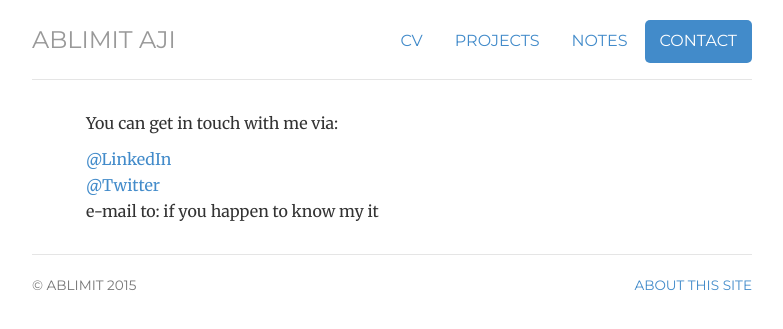
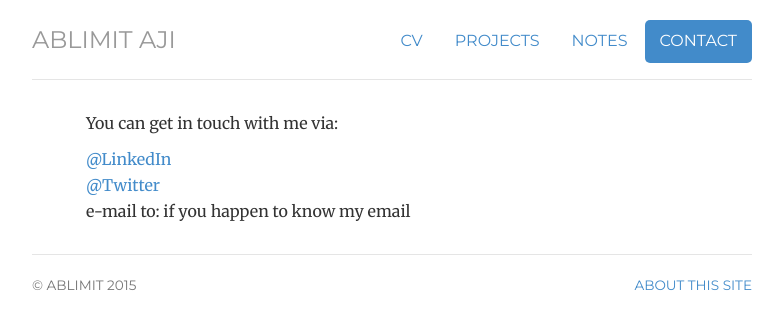
Before and after one commit to ablimit/ablimit.github.io, a Jekyll site: the page built from contact/index.html, in a window 1280 px wide. Shown: the top 329 px of the page, without its empty margins (248-1031 px from the left). Built offline with Jekyll 4.4.1, drawn with Linux system fonts in a browser that asks for light colours.

Commit message:
not sure what I'm changing

```diff
--- a/_config.yml
+++ b/_config.yml
@@ -3,7 +3,7 @@
 #
 
 # Name of your site (displayed in the header)
-name: Ablimit Aji
+name: Ablimit A. Keskin
 
 # Short bio or description (displayed in the header)
 description: Researcher for challenge, coder for joy, student for life.
--- a/contact/index.html
+++ b/contact/index.html
@@ -16,7 +16,7 @@ description: This is how I would like to be contacted
 	<li><a href="http://github.com/ablimit">@GitHub</a></li>-->
 	<li><a href="https://www.linkedin.com/pub/ablimit-aji/7/129/64">@LinkedIn</a></li>
 	<li><a href="https://twitter.com/ablimitaji">@Twitter</a></li>
-	<li>e-mail to: if you happen to know my it</span></li>
+	<li>e-mail to: if you happen to know my email</span></li>
 	</ul>
 
 </div>
--- a/index.html
+++ b/index.html
@@ -1,6 +1,6 @@
 ---
 layout: default
-title: Ablimit A. Keskin
+title: Ablimit Aji
 cv: passive
 projects: passive
 notes: passive
```
